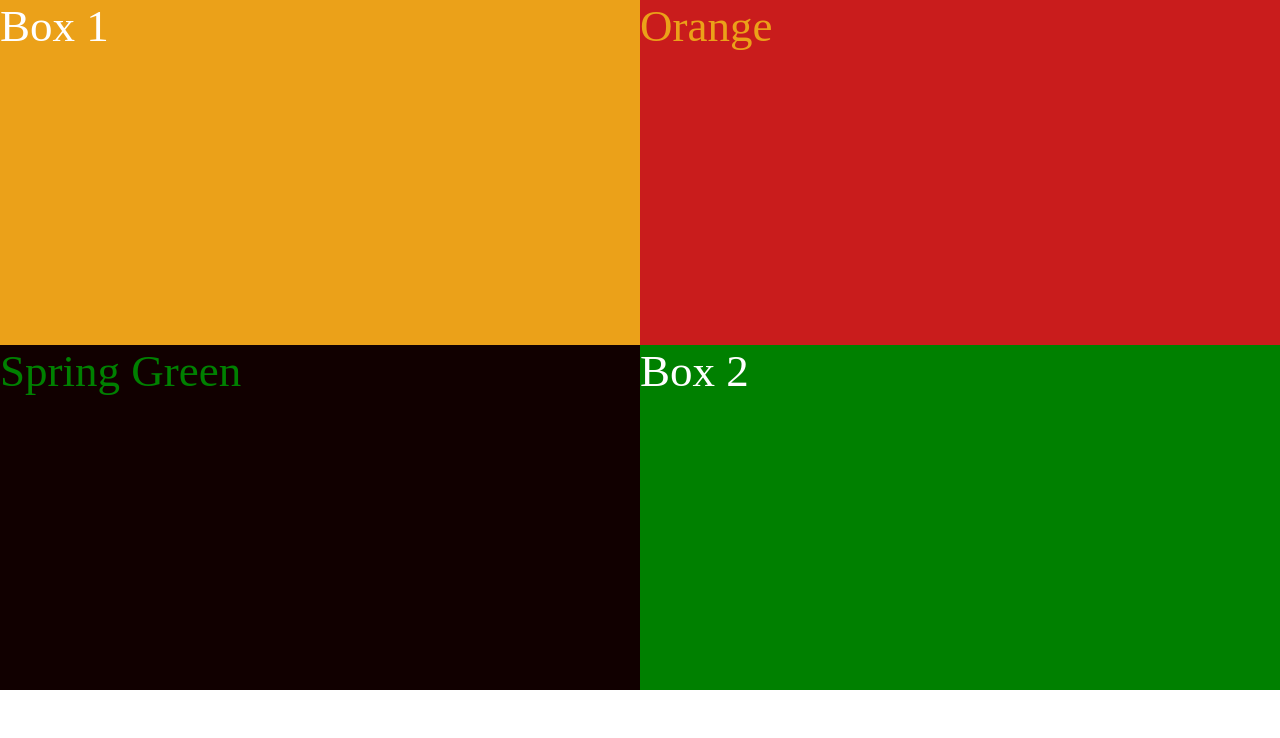
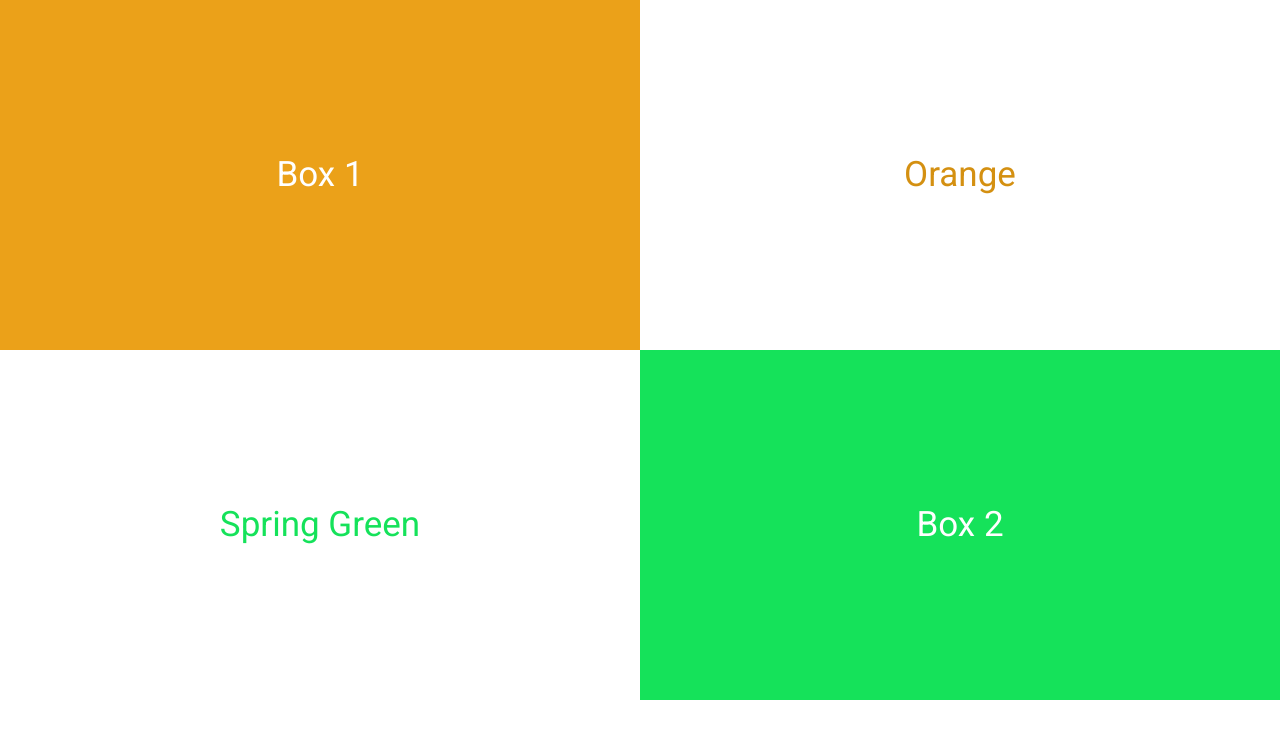
Before and after one commit to moayed-nabahin/css-trening-, a plain HTML site: page index(2).html in a window 1280 px wide. Drawn offline with Linux system fonts and the light colour scheme.

Commit message:
adding the font and the alignments

```diff
--- a/index(2).html
+++ b/index(2).html
@@ -5,6 +5,9 @@
     <meta http-equiv="X-UA-Compatible" content="IE=edge" />
     <meta name="viewport" content="width=device-width, initial-scale=1.0" />
     <link rel="stylesheet" href="styly(2).css" />
+    <link rel="preconnect" href="https://fonts.googleapis.com">
+<link rel="preconnect" href="https://fonts.gstatic.com" crossorigin>
+<link href="https://fonts.googleapis.com/css2?family=Roboto&display=swap" rel="stylesheet">
     <title>Document</title>
   </head>
   <body>
--- a/styly(2).css
+++ b/styly(2).css
@@ -1,46 +1,54 @@
  * {
    margin: 0;
    padding: 0;
+   font-family:Roboto;
+   font-size: 35px;
  }
+
+
 .box1 {
   background-color: rgb(235, 161, 25);
   color: #fff;
   display: inline-block;
   width: 50%;
-  height: 345px;
-  font-size: 45px;
+  height: 50%;
+  text-align: center;
+  vertical-align:middle;
+  line-height: 10
 }
 
 .box2 {
-  background-color: rgb(201, 28, 28);
-  color: rgb(235, 161, 25);
-
+  background-color:#fff;
+  color: rgb(212, 144, 17);
   display: inline-block;
   width:50%;
-  height: 345px;
-  border: 0px;
-  font-size: 45px;
-  margin: 0px;
+  height: 50%;
+  text-align: center;
+  vertical-align: middle;
+  line-height: 10
+
 }
 
 .box3 {
-  background-color: rgb(17, 0, 0);
-  color: green;
+  background-color:#fff;
+  color: rgb(21, 226, 90);
   display: inline-block;
   width: 50%;
-  height: 345px;
-  border: 0px;
-  font-size: 45px;
-  margin: 0px;
+  height: 50%;
+  text-align: center;
+  vertical-align: middle;
+  line-height: 10
+
 }
 
 .box4 {
-  background-color: green;
+  background-color: rgb(21, 226, 90);
   color: #fff;
   display: inline-block;
   width: 50%;
-  height: 345px;
-  border: 0px;
-  font-size: 45px;
-  margin: 0px;
+  height: 50%;
+  text-align: center;
+  vertical-align: middle;
+  line-height: 10
+
 }
```
